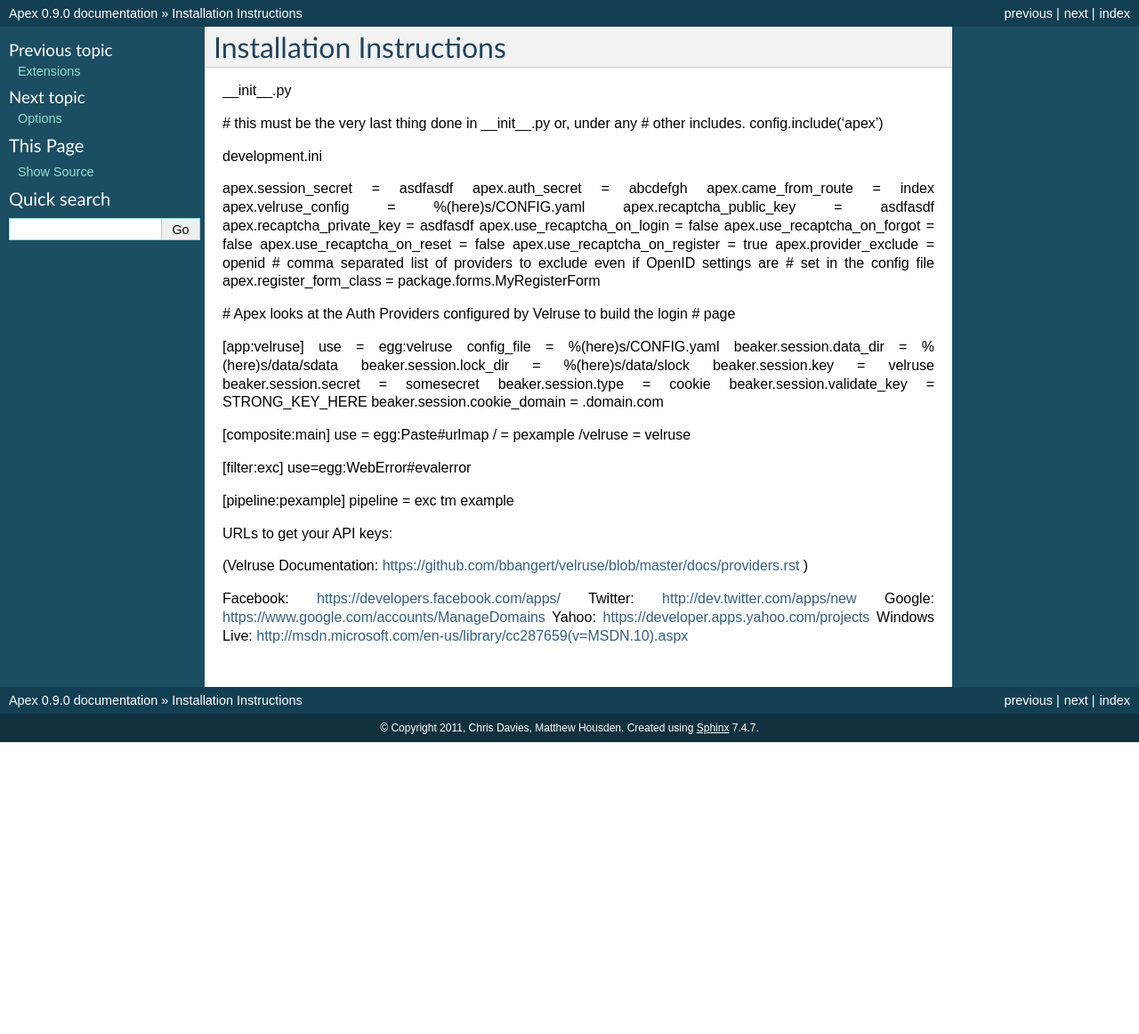
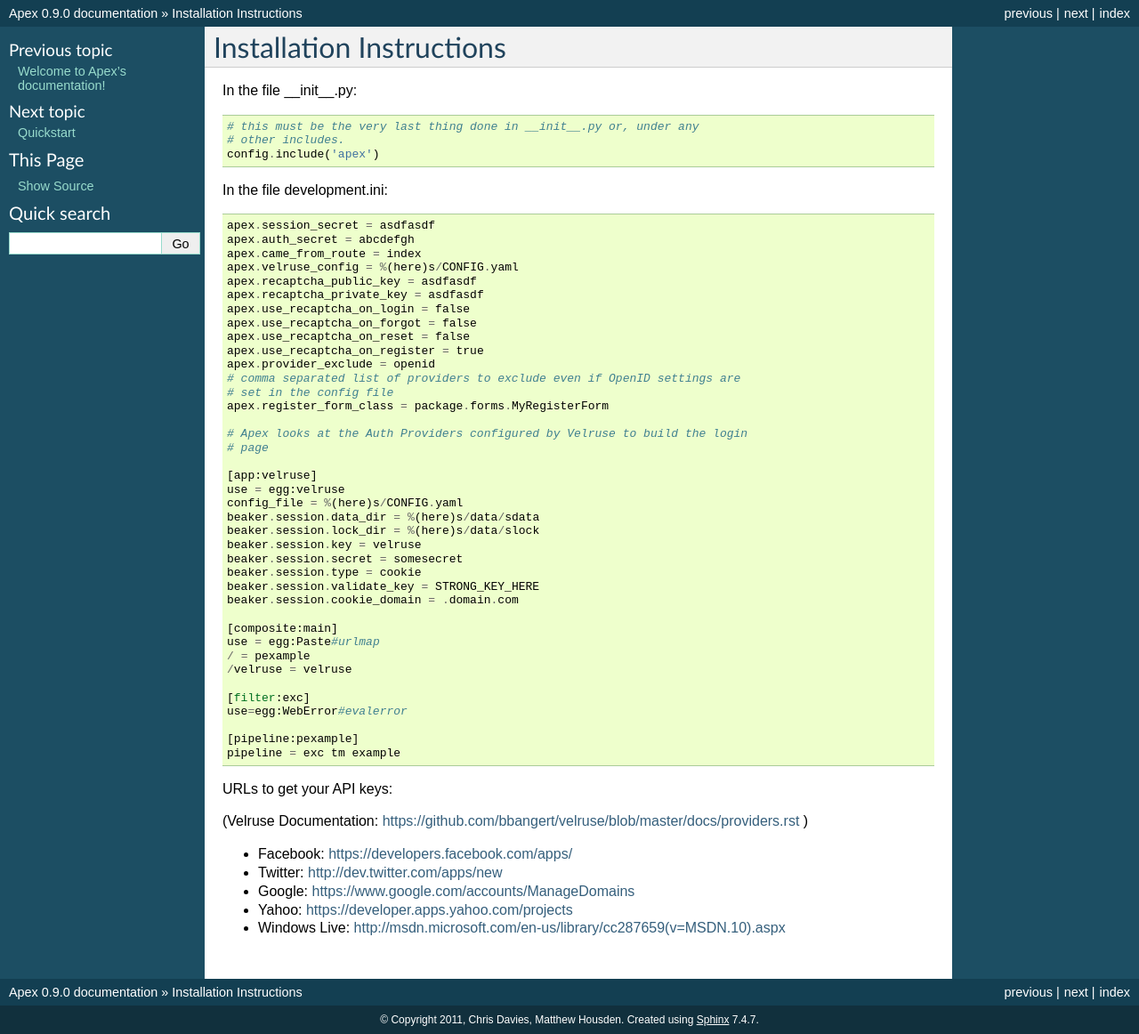
Before and after one commit to cd34/apex, a Sphinx documentation site: the page built from docs/source/INSTALL.rst, in a window 1280 px wide. Shown: the whole page at 89% size. Built offline with Sphinx 7.4.7, drawn with Linux system fonts in a browser that asks for light colours; before the commit the page ends 900 px from its top, so only the background shows below that.

Commit message:
documentation updates

```diff
--- a/docs/source/INSTALL.rst
+++ b/docs/source/INSTALL.rst
@@ -1,60 +1,64 @@
 Installation Instructions
 =========================
 
-__init__.py
+In the file __init__.py:
 
-# this must be the very last thing done in __init__.py or, under any
-# other includes.
-config.include('apex')
+::
 
-development.ini
+    # this must be the very last thing done in __init__.py or, under any
+    # other includes.
+    config.include('apex')
 
-apex.session_secret = asdfasdf
-apex.auth_secret = abcdefgh
-apex.came_from_route = index
-apex.velruse_config = %(here)s/CONFIG.yaml
-apex.recaptcha_public_key = asdfasdf
-apex.recaptcha_private_key = asdfasdf
-apex.use_recaptcha_on_login = false
-apex.use_recaptcha_on_forgot = false
-apex.use_recaptcha_on_reset = false
-apex.use_recaptcha_on_register = true
-apex.provider_exclude = openid
-# comma separated list of providers to exclude even if OpenID settings are
-# set in the config file
-apex.register_form_class = package.forms.MyRegisterForm
+In the file development.ini:
 
-# Apex looks at the Auth Providers configured by Velruse to build the login
-# page
+::
 
-[app:velruse]
-use = egg:velruse
-config_file = %(here)s/CONFIG.yaml
-beaker.session.data_dir = %(here)s/data/sdata
-beaker.session.lock_dir = %(here)s/data/slock
-beaker.session.key = velruse
-beaker.session.secret = somesecret
-beaker.session.type = cookie
-beaker.session.validate_key = STRONG_KEY_HERE
-beaker.session.cookie_domain = .domain.com
+    apex.session_secret = asdfasdf
+    apex.auth_secret = abcdefgh
+    apex.came_from_route = index
+    apex.velruse_config = %(here)s/CONFIG.yaml
+    apex.recaptcha_public_key = asdfasdf
+    apex.recaptcha_private_key = asdfasdf
+    apex.use_recaptcha_on_login = false
+    apex.use_recaptcha_on_forgot = false
+    apex.use_recaptcha_on_reset = false
+    apex.use_recaptcha_on_register = true
+    apex.provider_exclude = openid
+    # comma separated list of providers to exclude even if OpenID settings are
+    # set in the config file
+    apex.register_form_class = package.forms.MyRegisterForm
 
-[composite:main]
-use = egg:Paste#urlmap
-/ = pexample
-/velruse = velruse
+    # Apex looks at the Auth Providers configured by Velruse to build the login
+    # page
 
-[filter:exc]
-use=egg:WebError#evalerror
+    [app:velruse]
+    use = egg:velruse
+    config_file = %(here)s/CONFIG.yaml
+    beaker.session.data_dir = %(here)s/data/sdata
+    beaker.session.lock_dir = %(here)s/data/slock
+    beaker.session.key = velruse
+    beaker.session.secret = somesecret
+    beaker.session.type = cookie
+    beaker.session.validate_key = STRONG_KEY_HERE
+    beaker.session.cookie_domain = .domain.com
 
-[pipeline:pexample]
-pipeline = exc tm example
+    [composite:main]
+    use = egg:Paste#urlmap
+    / = pexample
+    /velruse = velruse
+
+    [filter:exc]
+    use=egg:WebError#evalerror
+
+    [pipeline:pexample]
+    pipeline = exc tm example
 
 URLs to get your API keys:
 
 (Velruse Documentation: https://github.com/bbangert/velruse/blob/master/docs/providers.rst )
 
-Facebook: https://developers.facebook.com/apps/
-Twitter: http://dev.twitter.com/apps/new
-Google: https://www.google.com/accounts/ManageDomains
-Yahoo: https://developer.apps.yahoo.com/projects
-Windows Live: http://msdn.microsoft.com/en-us/library/cc287659(v=MSDN.10).aspx
+* Facebook: https://developers.facebook.com/apps/
+* Twitter: http://dev.twitter.com/apps/new
+* Google: https://www.google.com/accounts/ManageDomains
+* Yahoo: https://developer.apps.yahoo.com/projects
+* Windows Live: http://msdn.microsoft.com/en-us/library/cc287659(v=MSDN.10).aspx
--- a/docs/source/models.rst
+++ b/docs/source/models.rst
@@ -3,4 +3,3 @@ Models
 
 .. automodule:: apex.models
     :members:
-    :undoc-members:
```
Also changed, not shown: docs/source/QUICKSTART.rst (added, +130 -0 lines), docs/source/index.rst (+5 -4 lines), 2 other files.
